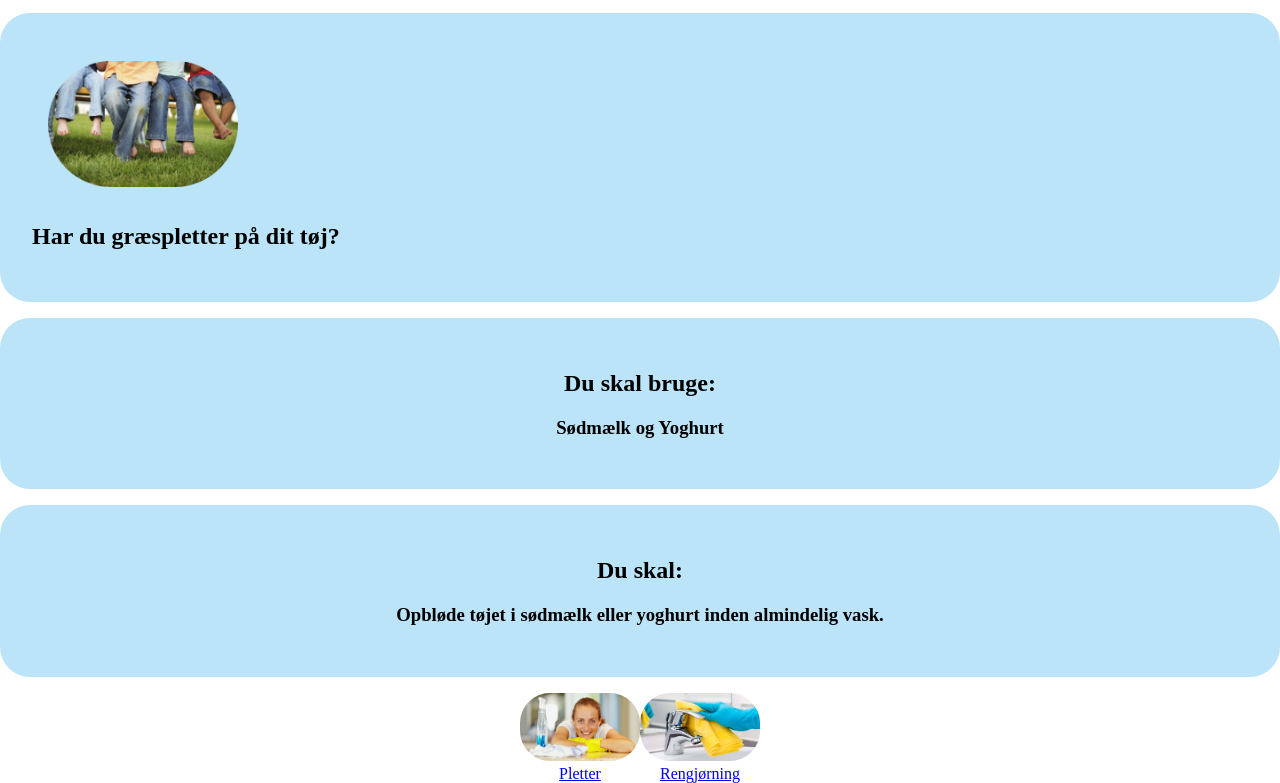
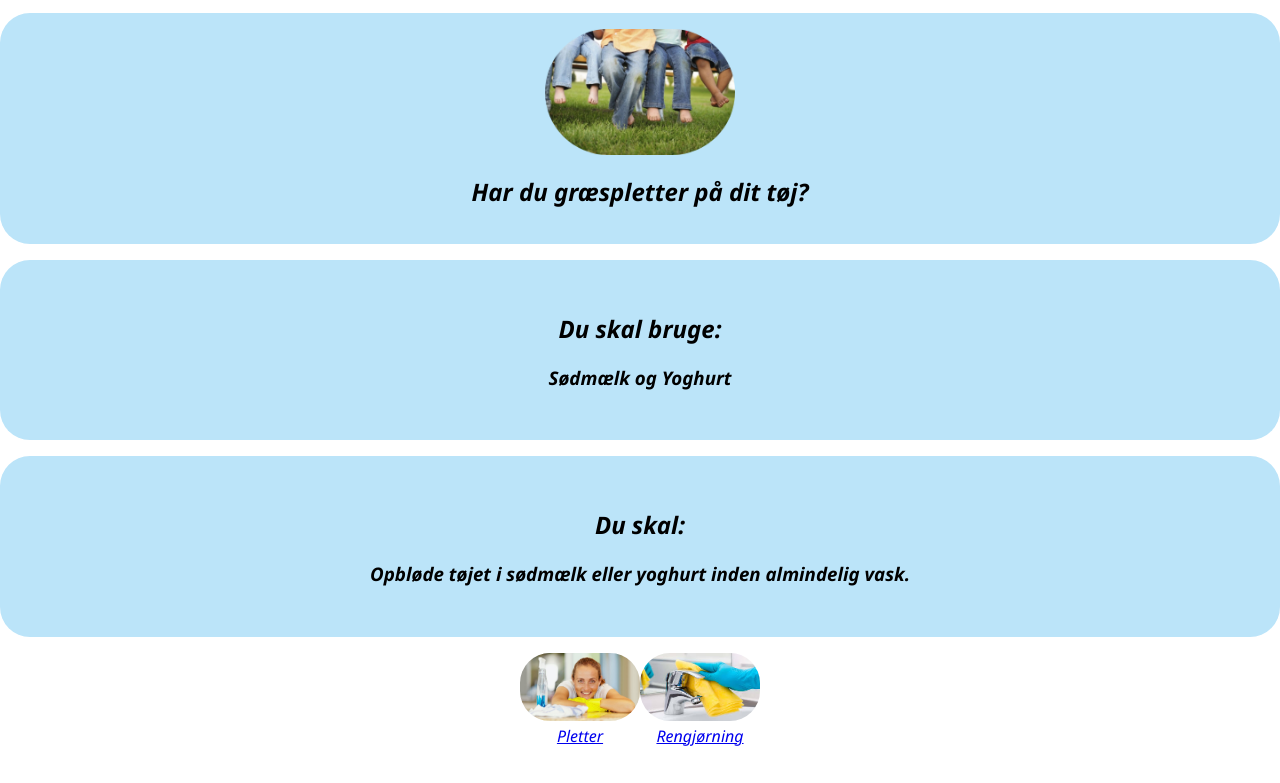
Before and after one commit to jZuschk/Husholdning_app, a plain HTML site: page Pletter/graes_pletter.html in a window 1280 px wide. Shown: the part 79-862 px from the top of the page. After the commit the page ends 826 px from the top, so only its background shows below. Drawn offline with Linux system fonts and the light colour scheme.

Commit message:
platter klart

```diff
--- a/Pletter/solution_screens.css
+++ b/Pletter/solution_screens.css
@@ -1,3 +1,7 @@
+* {
+    box-sizing: border-box;
+}
+
 body {
 background-color: #ffff;
 margin: 0;
@@ -18,15 +22,18 @@ margin: 0;
 }
 
 h1{
-
+font-family: 'Segoe UI', Tahoma, Geneva, Verdana, sans-serif;
+font-style: italic;
 }
 
 h2{
-
+    font-family: 'Segoe UI', Tahoma, Geneva, Verdana, sans-serif;
+    font-style: italic;
 }
 
 h3{
-
+    font-family: 'Segoe UI', Tahoma, Geneva, Verdana, sans-serif;
+    font-style: italic;
 }
 
 .top{
@@ -34,16 +41,16 @@ h3{
     border-radius: 30px;
     padding: 2em;
     margin-bottom: 1em;
+    display: flex;
+    flex-direction:column;
+    justify-content: space-between;
+    padding: 1em;
+    align-items: center;
 }
 
 .top__img{
     max-width: 224px;
     max-height: 126px;
-    display: flex;
-    flex-direction:column;
-    justify-content: space-between;
-    padding: 1em;
-    align-items: center;
     text-align: center;
 }
 
@@ -77,4 +84,6 @@ h3{
 .menu p{
     margin: 0;
     text-align: center;
+    font-family: 'Segoe UI', Tahoma, Geneva, Verdana, sans-serif;
+    font-style: italic;
 }
```
